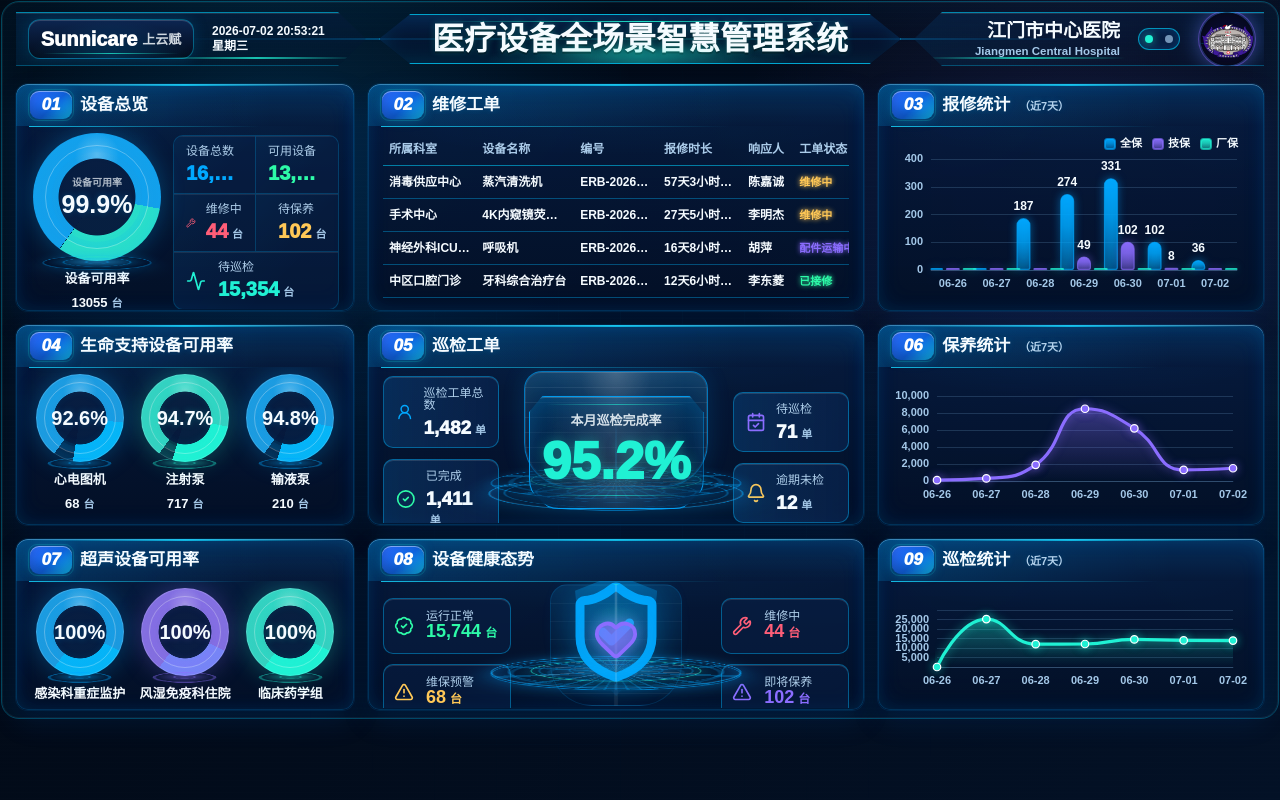
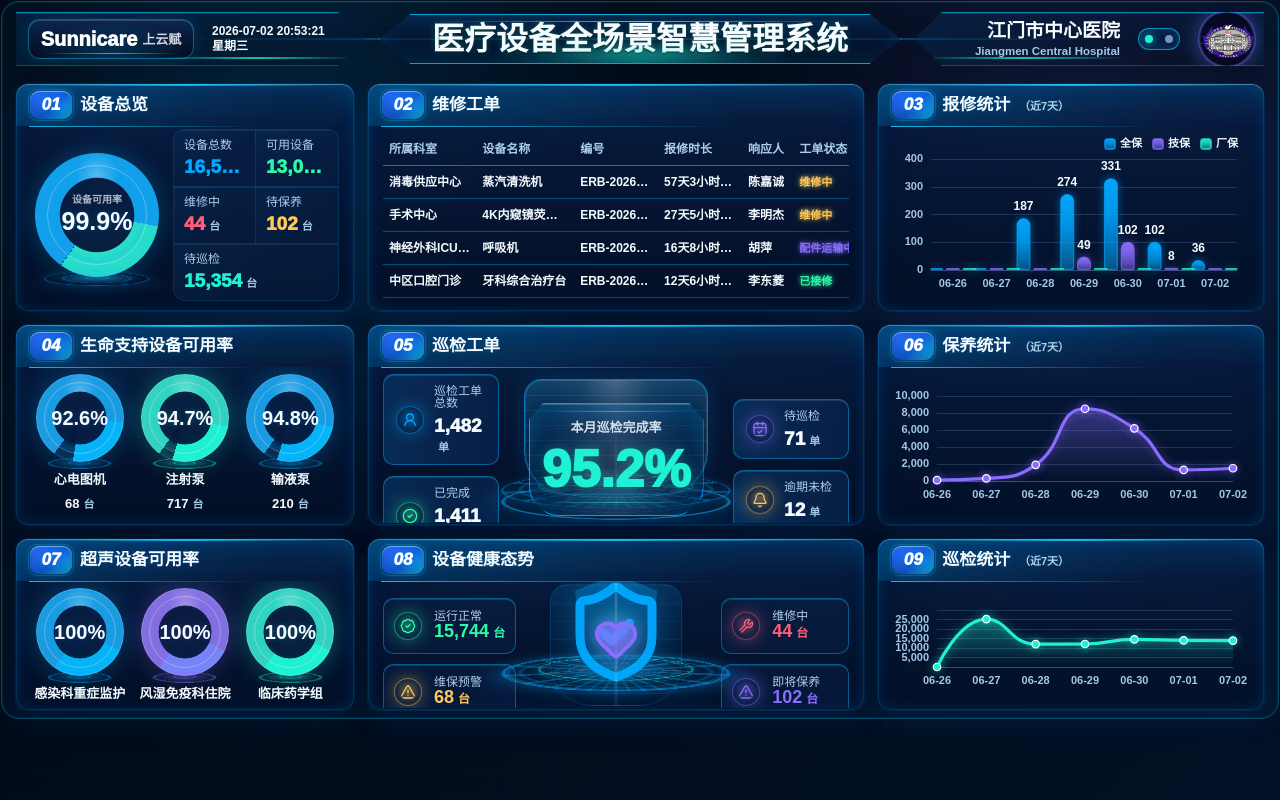
Before and after one commit to Hoshino-wind/medical-dashboard-vue, a Vue app: page / in a window 1280 px wide. Built offline with nearby package versions, Linux system fonts and the light colour scheme.

Commit message:
Tune overview and hologram module alignment

```diff
--- a/src/components/MetricRing.vue
+++ b/src/components/MetricRing.vue
@@ -18,6 +18,10 @@ defineProps({
     type: String,
     default: "",
   },
+  showFooter: {
+    type: Boolean,
+    default: true,
+  },
 });
 </script>
 
@@ -29,7 +33,7 @@ defineProps({
         <div class="metric-value">{{ value }}%</div>
       </div>
     </div>
-    <div class="text-center">
+    <div v-if="showFooter" class="text-center">
       <div class="text-[13px] font-extrabold">{{ label }}</div>
       <div class="mt-1 text-[13px] font-black text-[color:var(--text)]">{{ count }}<span class="ml-1 text-[11px] text-[color:var(--muted)]">台</span></div>
     </div>
--- a/src/components/modules/OverviewModule.vue
+++ b/src/components/modules/OverviewModule.vue
@@ -1,5 +1,4 @@
 <script setup>
-import { Activity, CalendarCheck, Wrench } from "lucide-vue-next";
 import MetricRing from "../MetricRing.vue";
 
 defineProps({
@@ -18,8 +17,9 @@ defineProps({
         :value="data.availability"
         label="设备可用率"
         :count="data.available"
-        size="128px"
+        size="124px"
         inside-label="设备可用率"
+        :show-footer="false"
       />
     </div>
     <div class="overview-metrics">
@@ -31,29 +31,18 @@ defineProps({
         <div class="kpi-label">可用设备</div>
         <div class="overview-value text-[color:var(--good)]">{{ data.available.toLocaleString() }}<span>台</span></div>
       </div>
-      <div class="overview-stat with-icon">
-        <Wrench class="h-5 w-5 text-[color:var(--danger)]" />
-        <div>
+      <div class="overview-stat">
         <div class="kpi-label">维修中</div>
         <div class="overview-value text-[color:var(--danger)]">{{ data.repairing }}<span>台</span></div>
       </div>
-      </div>
-      <div class="overview-stat with-icon">
-        <CalendarCheck class="h-5 w-5 text-[color:var(--warn)]" />
-        <div>
+      <div class="overview-stat">
         <div class="kpi-label">待保养</div>
         <div class="overview-value text-[color:var(--warn)]">{{ data.maintenanceDue }}<span>台</span></div>
       </div>
-      </div>
-      <div class="overview-stat with-icon span-2">
-        <div class="flex min-w-0 items-center gap-3">
-          <Activity class="h-5 w-5 text-[color:var(--accent-2)]" />
-          <div>
+      <div class="overview-stat span-2">
         <div class="kpi-label">待巡检</div>
         <div class="overview-value text-[color:var(--accent-2)]">{{ data.inspectionDue.toLocaleString() }}<span>台</span></div>
       </div>
     </div>
   </div>
-    </div>
-  </div>
 </template>
--- a/src/styles.css
+++ b/src/styles.css
@@ -594,21 +594,21 @@ select {
   min-height: 0;
   grid-template-columns: repeat(2, minmax(0, 1fr));
   gap: 0;
-  border: 1px solid color-mix(in srgb, var(--border) 48%, transparent);
-  border-radius: 10px;
+  border: 1px solid color-mix(in srgb, var(--border) 34%, transparent);
+  border-radius: 12px;
   overflow: hidden;
   background: color-mix(in srgb, var(--surface-muted) 30%, transparent);
 }
 
 .overview-stat {
   min-width: 0;
-  min-height: 55px;
-  border-right: 1px solid color-mix(in srgb, var(--border) 42%, transparent);
-  border-bottom: 1px solid color-mix(in srgb, var(--border) 42%, transparent);
+  min-height: 54px;
+  border-right: 1px solid color-mix(in srgb, var(--border) 30%, transparent);
+  border-bottom: 1px solid color-mix(in srgb, var(--border) 30%, transparent);
   background:
     linear-gradient(135deg, color-mix(in srgb, var(--accent) 5%, transparent), transparent 62%),
     color-mix(in srgb, var(--surface-muted) 36%, transparent);
-  padding: 9px 12px;
+  padding: 9px 10px;
   box-shadow: inset 0 1px 0 color-mix(in srgb, white 8%, transparent);
 }
 
@@ -628,16 +628,15 @@ select {
 
 .overview-stat.span-2 {
   grid-column: span 2;
-  min-height: 48px;
+  min-height: 50px;
   align-items: center;
-  justify-content: flex-start;
   border-right: 0;
 }
 
 .overview-value {
   margin-top: 6px;
   overflow: hidden;
-  font-size: 20px;
+  font-size: 19px;
   font-weight: 950;
   line-height: 1.05;
   letter-spacing: 0;
@@ -768,9 +767,9 @@ select {
 }
 
 .holo-ring-wide {
-  bottom: 12px;
-  width: 248px;
-  height: 84px;
+  bottom: 9px;
+  width: 226px;
+  height: 92px;
   border: 1px solid color-mix(in srgb, var(--accent) 88%, transparent);
   background:
     repeating-conic-gradient(from 24deg, color-mix(in srgb, var(--accent) 38%, transparent) 0 3deg, transparent 3deg 14deg),
@@ -778,13 +777,13 @@ select {
   box-shadow:
     0 0 20px color-mix(in srgb, var(--accent) 26%, transparent),
     inset 0 0 18px color-mix(in srgb, var(--accent) 16%, transparent);
-  opacity: 0.78;
+  opacity: 0.82;
 }
 
 .holo-ring-core {
   bottom: 28px;
-  width: 170px;
-  height: 56px;
+  width: 154px;
+  height: 60px;
   border: 1px solid color-mix(in srgb, var(--accent-2) 84%, transparent);
   background:
     repeating-conic-gradient(from -12deg, color-mix(in srgb, white 18%, transparent) 0 2deg, transparent 2deg 18deg),
@@ -816,6 +815,20 @@ select {
   padding: 8px 10px;
 }
 
+.health-side .kpi-card > svg,
+.hub-card > svg {
+  width: 28px;
+  height: 28px;
+  flex: none;
+  padding: 5px;
+  border: 1px solid color-mix(in srgb, currentColor 45%, transparent);
+  border-radius: 999px;
+  background:
+    radial-gradient(circle at 50% 45%, color-mix(in srgb, currentColor 30%, transparent), transparent 58%),
+    color-mix(in srgb, var(--surface-strong) 64%, transparent);
+  filter: drop-shadow(0 0 8px color-mix(in srgb, currentColor 58%, transparent));
+}
+
 .health-side .text-xl {
   font-size: 18px;
   line-height: 1.05;
@@ -841,9 +854,9 @@ select {
 }
 
 .health-stage::before {
-  bottom: 14px;
-  width: 248px;
-  height: 84px;
+  bottom: 10px;
+  width: 222px;
+  height: 92px;
   border: 1px solid color-mix(in srgb, var(--accent) 84%, transparent);
   border-radius: 50%;
   background:
@@ -943,9 +956,9 @@ select {
 .completion-orb::before {
   content: "";
   position: absolute;
-  width: 252px;
-  height: 88px;
-  bottom: 0;
+  width: 226px;
+  height: 92px;
+  bottom: -2px;
   border-radius: 50%;
   border: 1px solid color-mix(in srgb, var(--accent) 86%, transparent);
   background:
```
Lines whose indentation alone changed are shown as unchanged.
